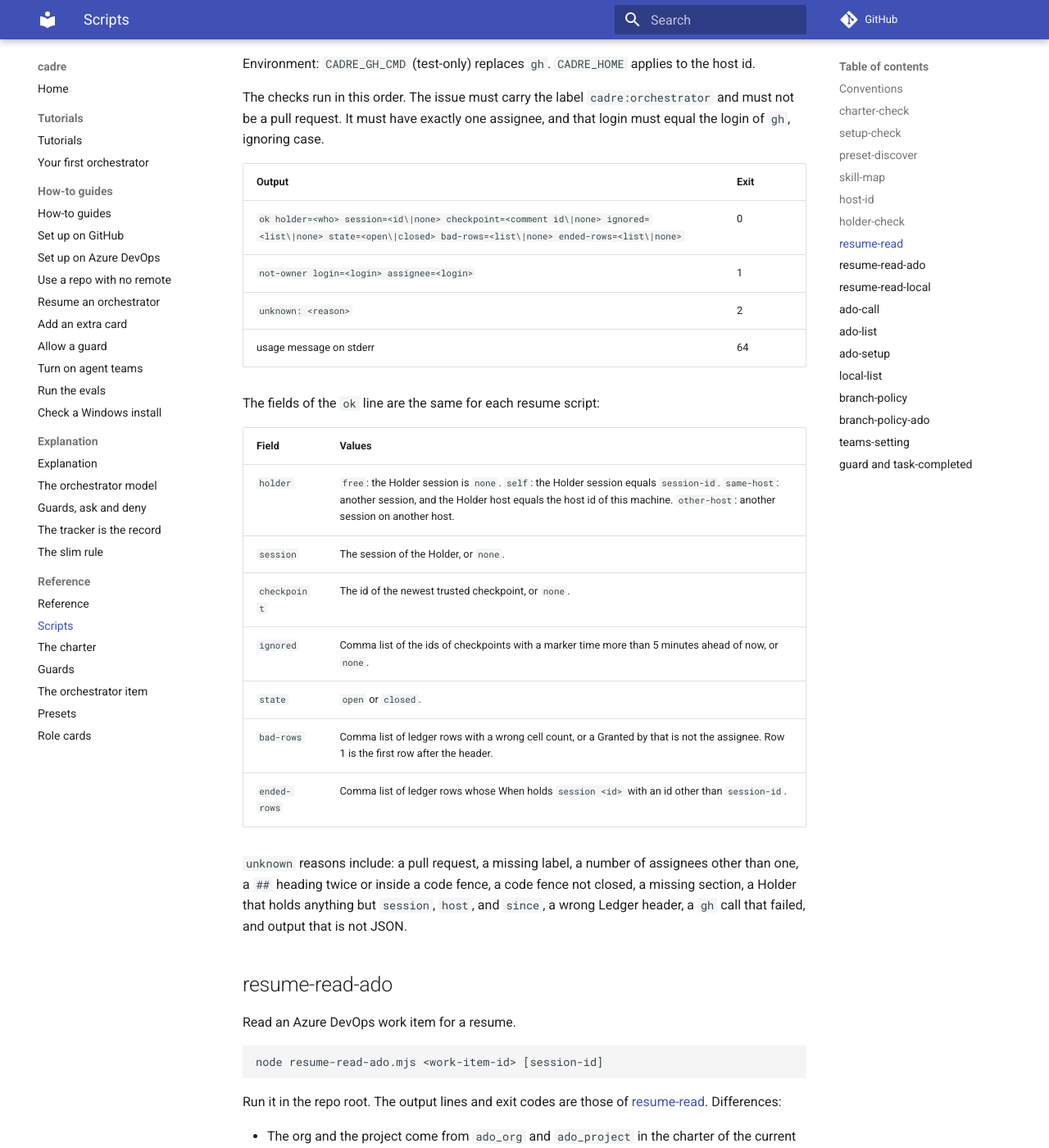
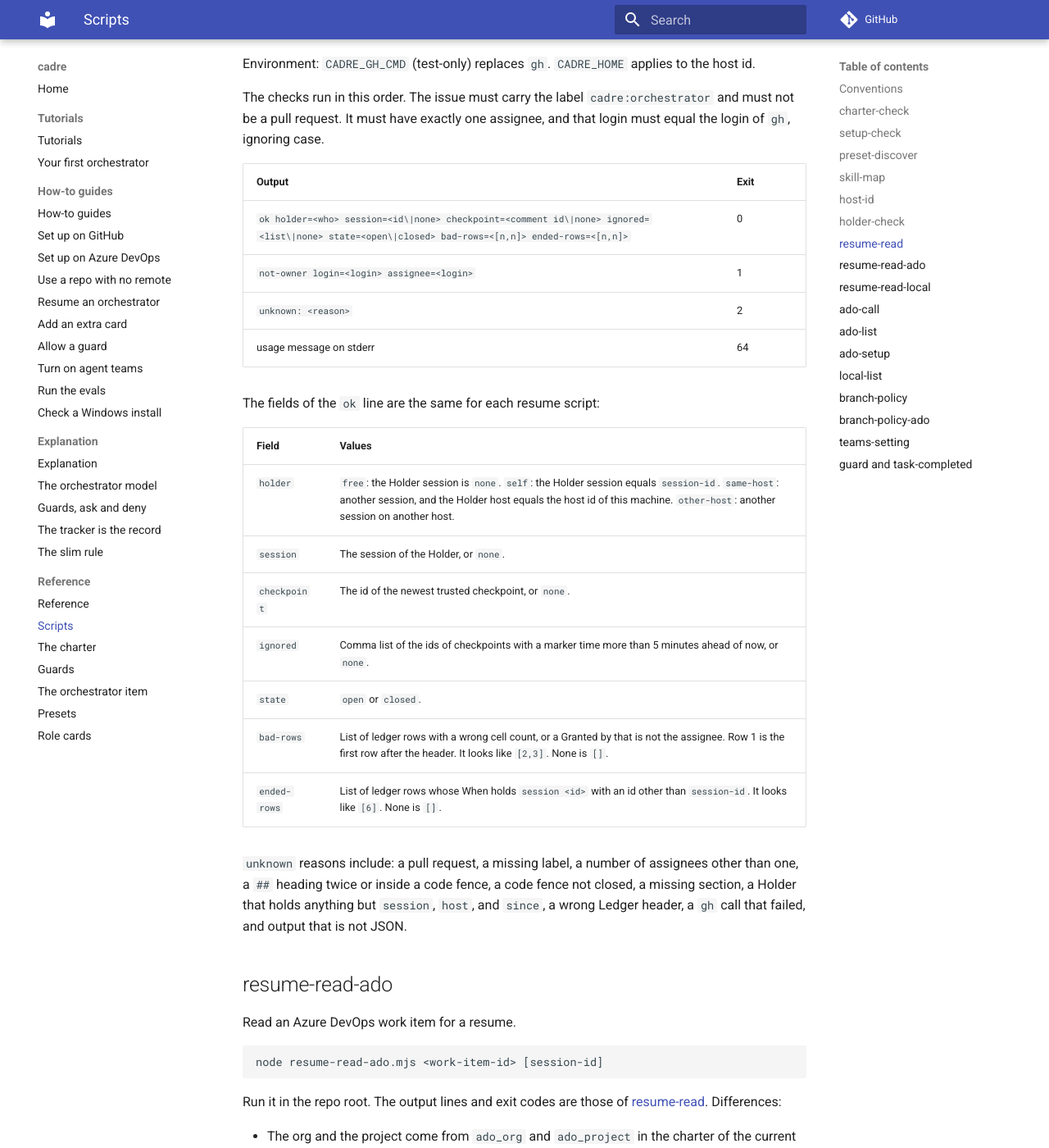
Before and after one commit to jeredleisey/skills, an MkDocs documentation site: the page built from cadre/docs/reference/scripts.md, in a window 1280 px wide and 1400 px high, scrolled down 7653 px. Shown: the whole window at 82% size. Built offline with MkDocs 1.6.1 and Material for MkDocs 9.7.7, drawn with Linux system fonts in a browser that asks for light colours; comment, search, counter and statistics services are not loaded.

Commit message:
Print ledger row numbers as a list in the resume reads
Refs #40

Co-Authored-By: Claude Sonnet 5.5 <noreply@anthropic.com>

```diff
--- a/cadre/docs/reference/scripts.md
+++ b/cadre/docs/reference/scripts.md
@@ -224,7 +224,7 @@ The checks run in this order. The issue must carry the label `cadre:orchestrator
 
 | Output | Exit |
 | --- | --- |
-| `ok holder=<who> session=<id\|none> checkpoint=<comment id\|none> ignored=<list\|none> state=<open\|closed> bad-rows=<list\|none> ended-rows=<list\|none>` | 0 |
+| `ok holder=<who> session=<id\|none> checkpoint=<comment id\|none> ignored=<list\|none> state=<open\|closed> bad-rows=<[n,n]> ended-rows=<[n,n]>` | 0 |
 | `not-owner login=<login> assignee=<login>` | 1 |
 | `unknown: <reason>` | 2 |
 | usage message on stderr | 64 |
@@ -238,8 +238,8 @@ The fields of the `ok` line are the same for each resume script:
 | `checkpoint` | The id of the newest trusted checkpoint, or `none`. |
 | `ignored` | Comma list of the ids of checkpoints with a marker time more than 5 minutes ahead of now, or `none`. |
 | `state` | `open` or `closed`. |
-| `bad-rows` | Comma list of ledger rows with a wrong cell count, or a Granted by that is not the assignee. Row 1 is the first row after the header. |
-| `ended-rows` | Comma list of ledger rows whose When holds `session <id>` with an id other than `session-id`. |
+| `bad-rows` | List of ledger rows with a wrong cell count, or a Granted by that is not the assignee. Row 1 is the first row after the header. It looks like `[2,3]`. None is `[]`. |
+| `ended-rows` | List of ledger rows whose When holds `session <id>` with an id other than `session-id`. It looks like `[6]`. None is `[]`. |
 
 `unknown` reasons include: a pull request, a missing label, a number of assignees other than one, a `##` heading twice or inside a code fence, a code fence not closed, a missing section, a Holder that holds anything but `session`, `host`, and `since`, a wrong Ledger header, a `gh` call that failed, and output that is not JSON.
 
```
Also changed, not shown: cadre/docs/reference/orchestrator-item.md (+2 -2 lines), cadre/skills/orchestrate/references/orchestrator-issue.md (+2 -2 lines), 5 other files.
